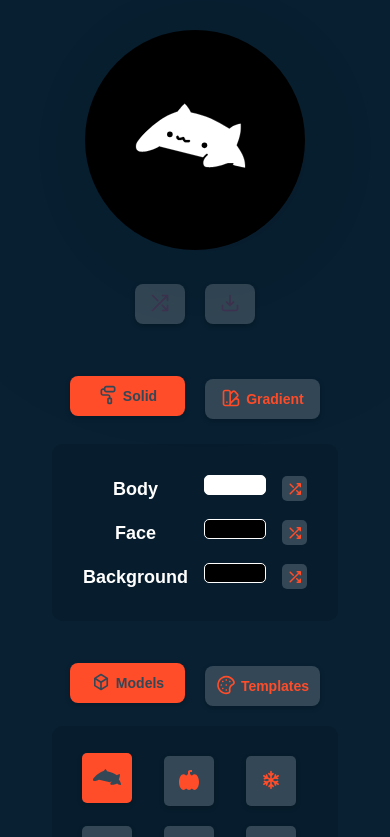
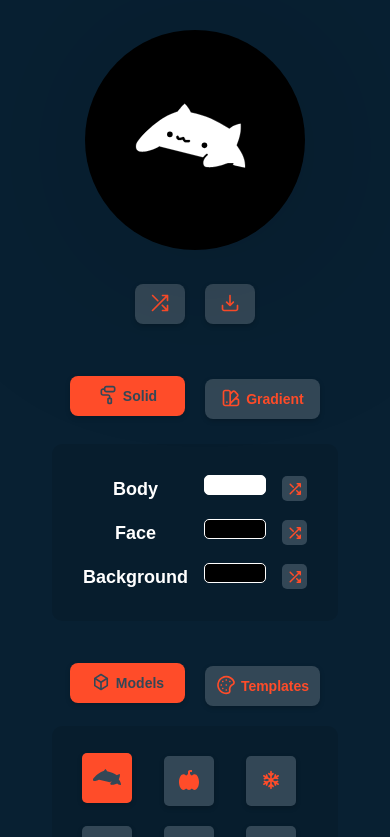
Before and after one commit to rokartur/bongocat, a React (Vite) app: page / in a window 390 px wide. Shown: the top 837 px of the page. Built offline with nearby package versions, Linux system fonts and the light colour scheme.

Commit message:
Fixed mobile view css

```diff
--- a/src/assets/scss/Mobile.scss
+++ b/src/assets/scss/Mobile.scss
@@ -62,6 +62,7 @@
       transition: all 0.3s ease-out;
 
       svg {
+        fill: var(--font_primary);
         background: transparent;
         transition: all 0.3s ease-out;
       }
```
